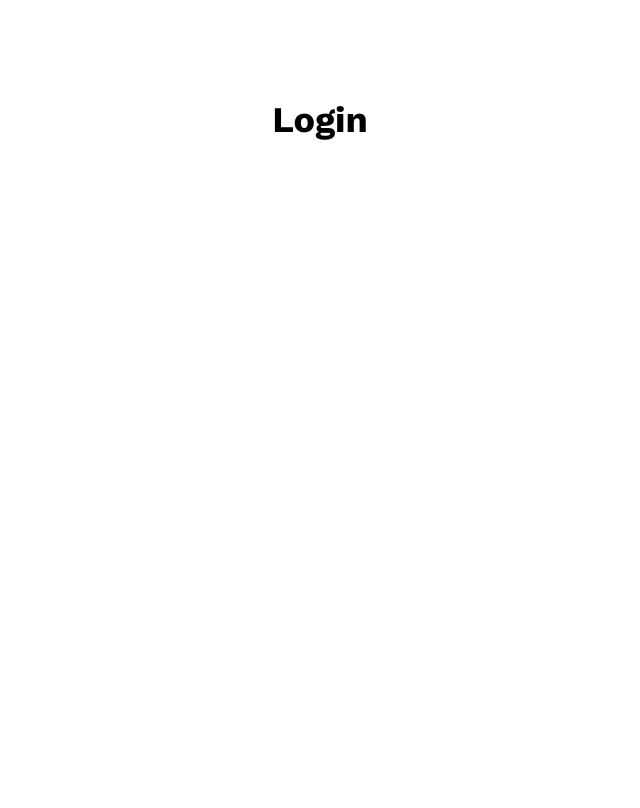
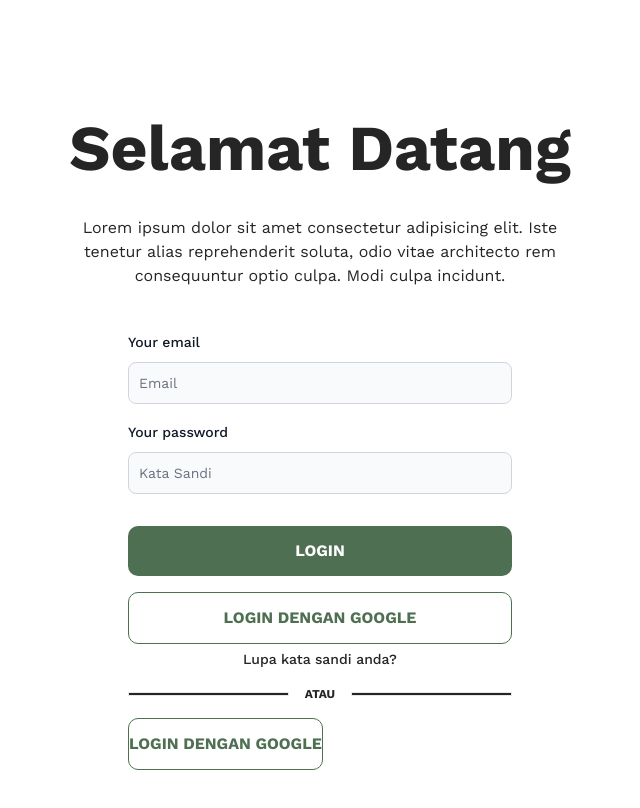
Before and after one commit to naufalnrsmitter20/wastain-next, a Next.js app: page /login in a window 1280 px wide. Shown: the top 808 px of the page, without its empty margins (320-960 px from the left). Built offline with nearby package versions, Linux system fonts and the light colour scheme.

Commit message:
Add color and login page

```diff
--- a/src/app/(user)/Components/Login.tsx
+++ b/src/app/(user)/Components/Login.tsx
@@ -1,11 +1,74 @@
 import React from "react";
+import { Button, Card, Checkbox, Label, TextInput } from "flowbite-react";
 
 export default function Login() {
   return (
     <React.Fragment>
       <div className="my-[100px] mx-auto">
-        <div>
-          <h1 className="text-4xl font-bold text-center">Login</h1>
+        <div className="text-center text-primary-black">
+          <h1 className="text-[64px] font-bold text-center mb-[20px]">
+            Selamat Datang
+          </h1>
+          <p className="text-[16px] mx-auto max-w-[500px] mb-[42px]">
+            Lorem ipsum dolor sit amet consectetur adipisicing elit. Iste
+            tenetur alias reprehenderit soluta, odio vitae architecto rem
+            consequuntur optio culpa. Modi culpa incidunt.
+          </p>
+        </div>
+        <div className="max-w-sm mx-auto text-primary-black">
+          <form className="flex flex-col gap-4">
+            <div>
+              <div className="mb-2 block">
+                <Label htmlFor="email1" value="Your email" />
+              </div>
+              <TextInput
+                id="email1"
+                type="email"
+                placeholder="Email"
+                required
+              />
+            </div>
+            <div>
+              <div className="mb-2 block">
+                <Label htmlFor="password1" value="Your password" />
+              </div>
+              <TextInput
+                id="password1"
+                type="password"
+                required
+                placeholder="Kata Sandi"
+                className="mb-[16px]"
+              />
+            </div>
+            <button
+              className="bg-primary-green text-[16px] transition-all duration-200 hover:bg-dark-green text-white font-bold uppercase py-[13px] rounded-[10px]"
+              type="submit"
+            >
+              Login
+            </button>
+            <button
+              className=" text-[16px] text-primary-green border transition-all duration-200 border-primary-green hover:bg-dark-green hover:text-white font-bold uppercase py-[13px] rounded-[10px]"
+              type="submit"
+            >
+              Login dengan google
+            </button>
+          </form>
+          <div className="text-center text-[14px] font-medium mt-[5px] ">
+            <p>Lupa kata sandi anda?</p>
+          </div>
+          <div className="flex gap-x-4 place-items-center mx-auto justify-center my-[15px]">
+            <div className="bg-primary-black border h-1 w-[200px]"></div>
+            <p className="font-bold text-[12px] uppercase">atau</p>
+            <div className="bg-primary-black border h-1 w-[200px]"></div>
+          </div>
+          <div>
+            <button
+              className=" text-[16px] text-primary-green border transition-all duration-200 border-primary-green hover:bg-dark-green hover:text-white font-bold uppercase py-[13px] rounded-[10px]"
+              type="submit"
+            >
+              Login dengan google
+            </button>
+          </div>
         </div>
       </div>
     </React.Fragment>
--- a/tailwind.config.ts
+++ b/tailwind.config.ts
@@ -3,16 +3,23 @@ const flowbite = require("flowbite-react/tailwind");
 import type { Config } from "tailwindcss";
 
 const config: Config = {
-  content: ["./src/pages/**/*.{js,ts,jsx,tsx,mdx}", "./src/components/**/*.{js,ts,jsx,tsx,mdx}", "./src/app/**/*.{js,ts,jsx,tsx,mdx}", flowbite.content()],
+  content: [
+    "./src/pages/**/*.{js,ts,jsx,tsx,mdx}",
+    "./src/components/**/*.{js,ts,jsx,tsx,mdx}",
+    "./src/app/**/*.{js,ts,jsx,tsx,mdx}",
+    flowbite.content(),
+  ],
   theme: {
     extend: {
       backgroundImage: {
         "gradient-radial": "radial-gradient(var(--tw-gradient-stops))",
-        "gradient-conic": "conic-gradient(from 180deg at 50% 50%, var(--tw-gradient-stops))",
+        "gradient-conic":
+          "conic-gradient(from 180deg at 50% 50%, var(--tw-gradient-stops))",
       },
       colors: {
         "primary-green": "#4F6F52",
-
+        "dark-green": "#1A4D2E",
+        "primary-black": "#252525",
       },
     },
   },
```
